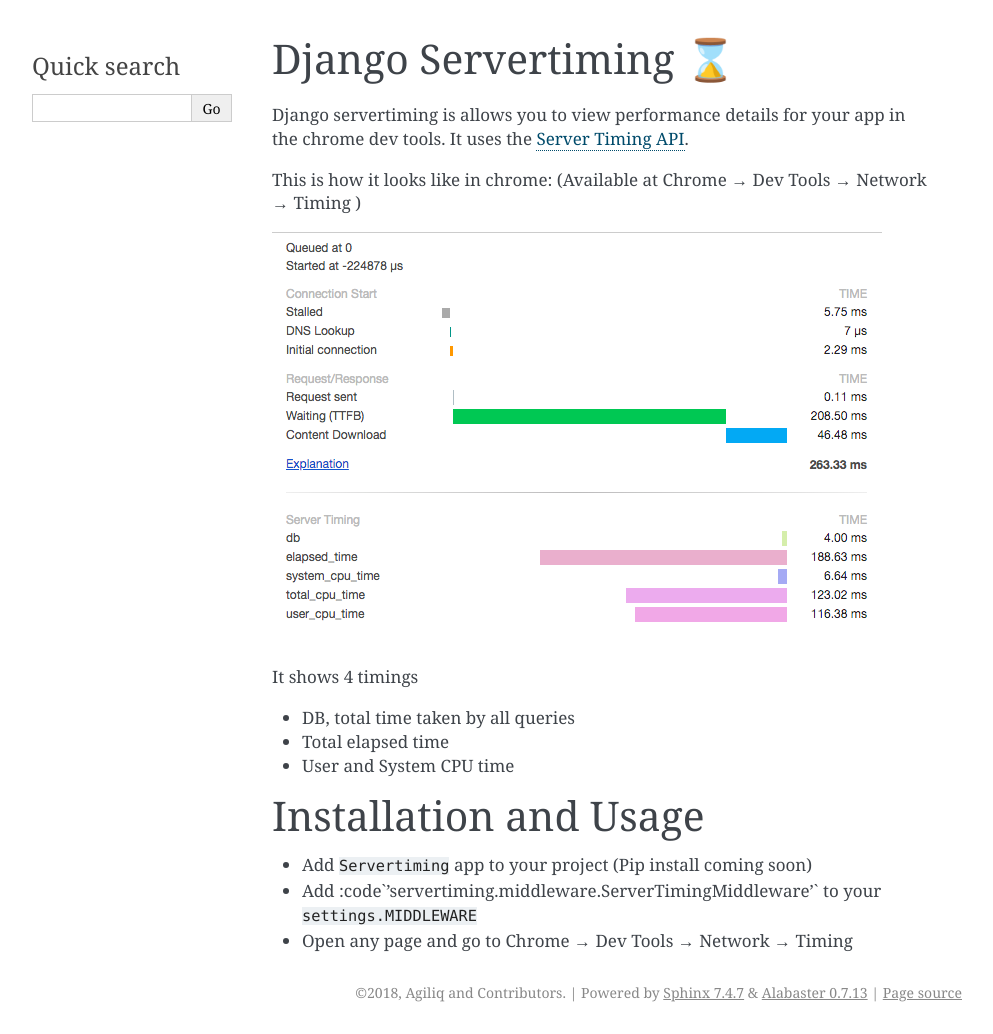
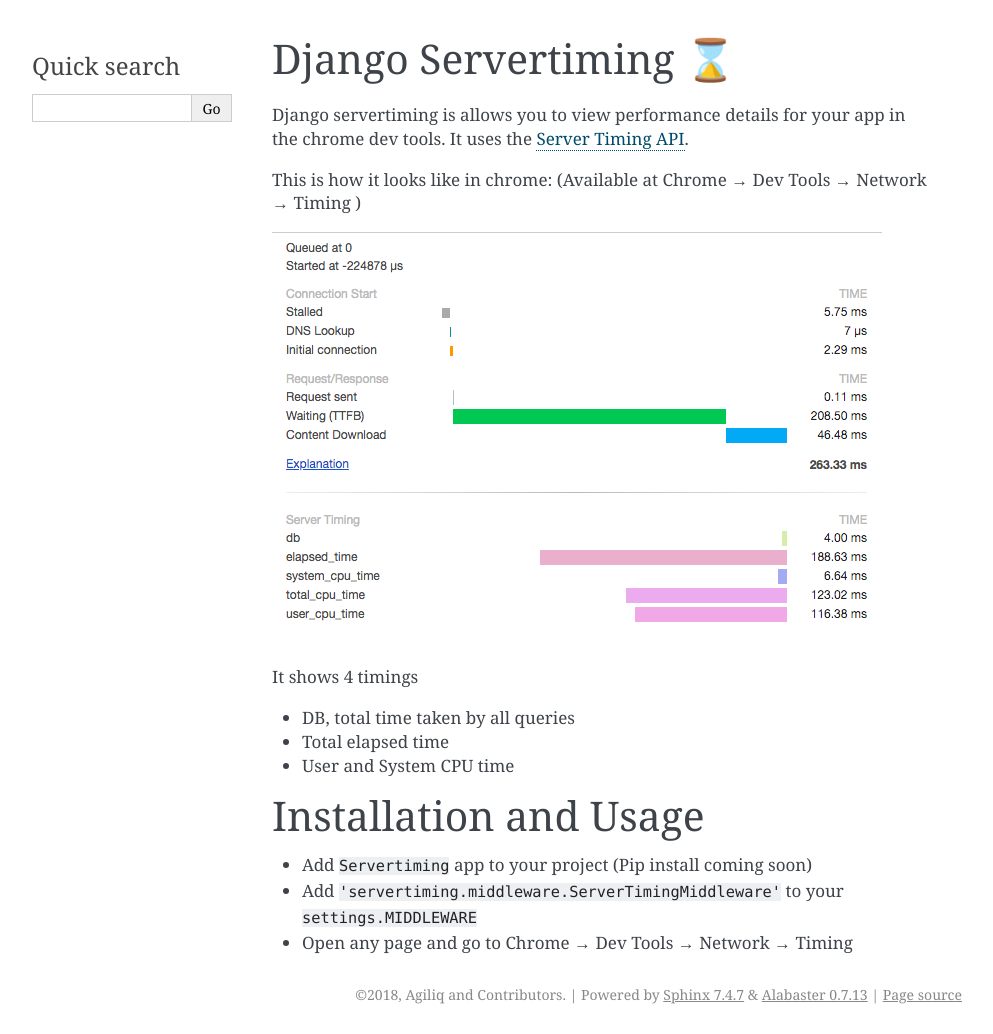
Before and after one commit to agiliq/django-servertiming, a Sphinx documentation site: the page built from docs/index.rst, in a window 1280 px wide. Shown: the whole page, without its empty margins (148-1141 px from the left). Built offline with Sphinx 7.4.7, drawn with Linux system fonts in a browser that asks for light colours.

Commit message:
Doc cleanup

```diff
--- a/docs/index.rst
+++ b/docs/index.rst
@@ -19,5 +19,5 @@
 ===============================================
 
 * Add :code:`Servertiming` app to your project (Pip install coming soon)
-* Add :code`'servertiming.middleware.ServerTimingMiddleware'` to your :code:`settings.MIDDLEWARE`
+* Add :code:`'servertiming.middleware.ServerTimingMiddleware'` to your :code:`settings.MIDDLEWARE`
 * Open any page and go to Chrome → Dev Tools → Network → Timing
```
